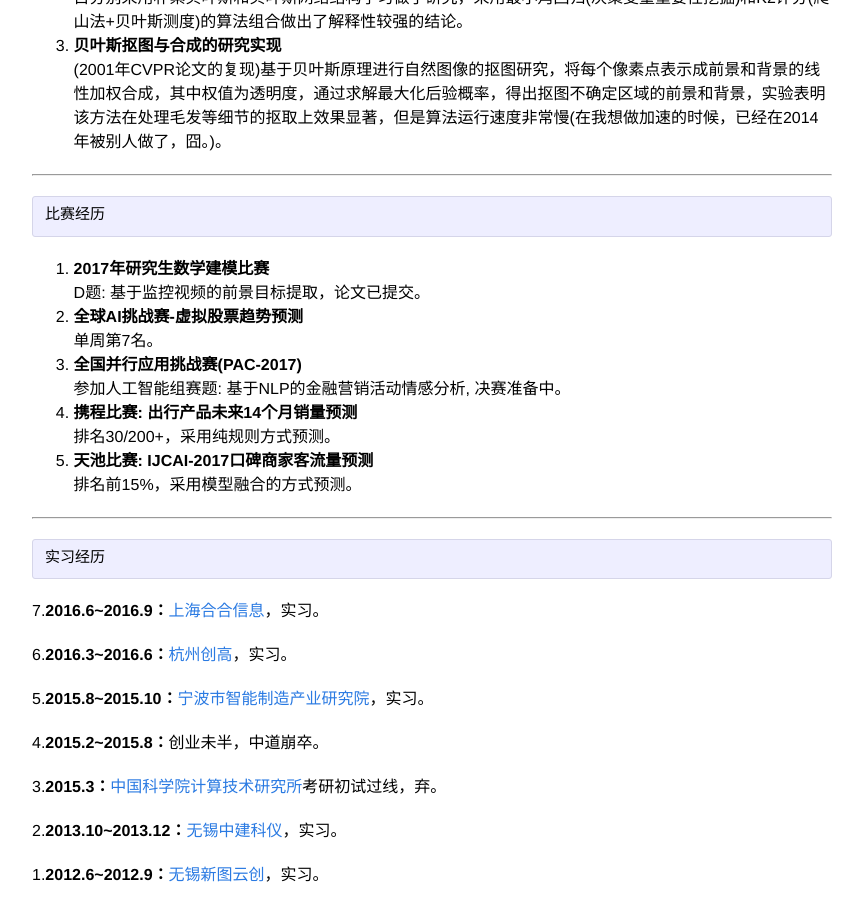
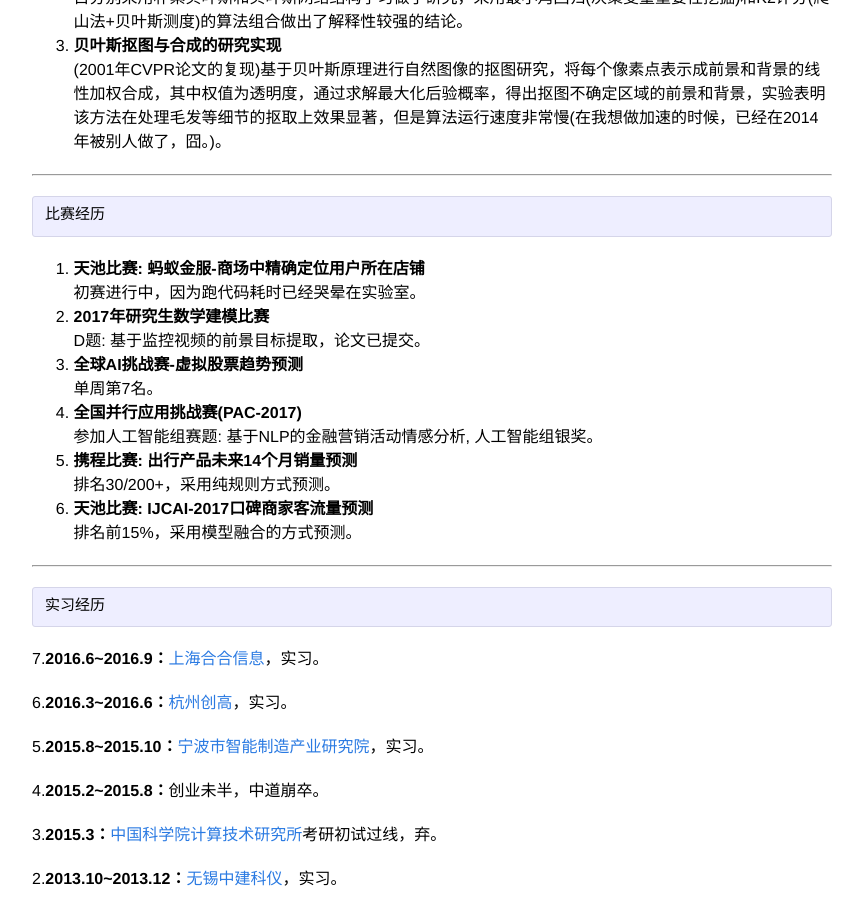
Before and after one commit to zhpmatrix/zhpmatrix.github.io, a Jekyll site: the page built from about.md, in a window 1280 px wide and 900 px high, scrolled down 1380 px. Shown: the whole window, without its empty margins (208-1071 px from the left). Built offline with Jekyll 4.4.1, drawn with Linux system fonts in a browser that asks for light colours; comment, search, counter and statistics services are not loaded.

Commit message:
add about.md

```diff
--- a/about.md
+++ b/about.md
@@ -78,6 +78,10 @@ permalink: /about/
 ---
     比赛经历
 
+6. **天池比赛:  蚂蚁金服-商场中精确定位用户所在店铺**
+
+   初赛进行中，因为跑代码耗时已经哭晕在实验室。
+
 5. **2017年研究生数学建模比赛**
 
    D题: 基于监控视频的前景目标提取，论文已提交。
@@ -88,7 +92,7 @@ permalink: /about/
 
 3. **全国并行应用挑战赛(PAC-2017)**
 
-    参加人工智能组赛题: 基于NLP的金融营销活动情感分析, 决赛准备中。
+    参加人工智能组赛题: 基于NLP的金融营销活动情感分析, 人工智能组银奖。
 
 2. **携程比赛: 出行产品未来14个月销量预测**
 
```
